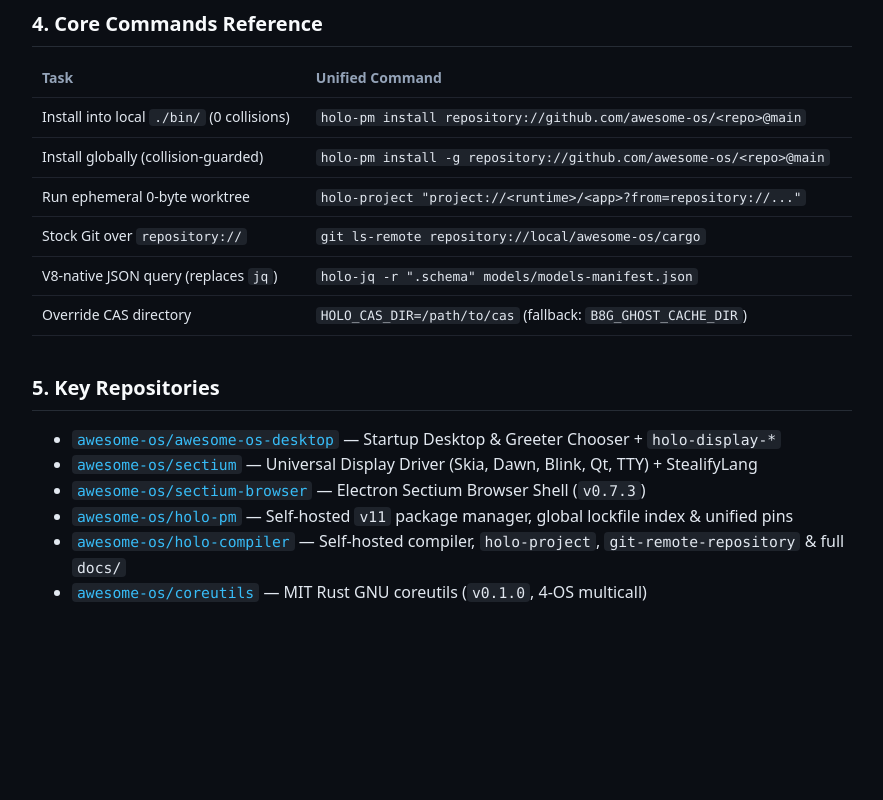
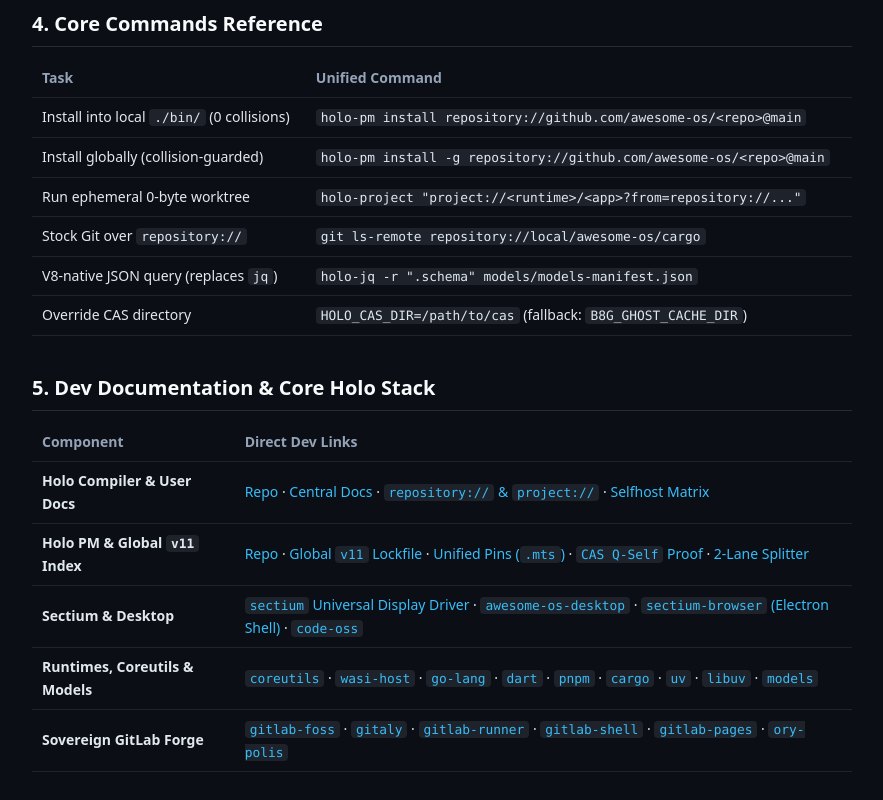
Before and after one commit to awesome-os/awesome-os.github.io, a plain HTML site: page docs/index.html in a window 1280 px wide. Shown: the part 1865-2665 px from the top of the page, without its empty margins (198-1081 px from the left). Before the commit the page ends 2567 px from the top, so only its background shows below. Drawn offline with Linux system fonts and the light colour scheme.

Commit message:
docs: add Dev Documentation & direct Core Holo Stack links table to /docs/

```diff
--- a/docs/index.html
+++ b/docs/index.html
@@ -152,15 +152,67 @@ docker run --rm -it ghcr.io/awesome-os/t2linux:latest /bin/sh
       </tbody>
     </table>
 
-    <h2>5. Key Repositories</h2>
-    <ul>
-      <li><a href="https://github.com/awesome-os/awesome-os-desktop"><code>awesome-os/awesome-os-desktop</code></a> — Startup Desktop &amp; Greeter Chooser + <code>holo-display-*</code></li>
-      <li><a href="https://github.com/awesome-os/sectium"><code>awesome-os/sectium</code></a> — Universal Display Driver (Skia, Dawn, Blink, Qt, TTY) + StealifyLang</li>
-      <li><a href="https://github.com/awesome-os/sectium-browser"><code>awesome-os/sectium-browser</code></a> — Electron Sectium Browser Shell (<code>v0.7.3</code>)</li>
-      <li><a href="https://github.com/awesome-os/holo-pm"><code>awesome-os/holo-pm</code></a> — Self-hosted <code>v11</code> package manager, global lockfile index &amp; unified pins</li>
-      <li><a href="https://github.com/awesome-os/holo-compiler"><code>awesome-os/holo-compiler</code></a> — Self-hosted compiler, <code>holo-project</code>, <code>git-remote-repository</code> &amp; full <code>docs/</code></li>
-      <li><a href="https://github.com/awesome-os/coreutils"><code>awesome-os/coreutils</code></a> — MIT Rust GNU coreutils (<code>v0.1.0</code>, 4-OS multicall)</li>
-    </ul>
+    <h2>5. Dev Documentation &amp; Core Holo Stack</h2>
+    <table>
+      <thead>
+        <tr><th>Component</th><th>Direct Dev Links</th></tr>
+      </thead>
+      <tbody>
+        <tr>
+          <td><strong>Holo Compiler &amp; User Docs</strong></td>
+          <td>
+            <a href="https://github.com/awesome-os/holo-compiler">Repo</a> ·
+            <a href="https://github.com/awesome-os/holo-compiler/tree/main/docs">Central Docs</a> ·
+            <a href="https://github.com/awesome-os/holo-compiler/blob/main/docs/repository-and-project-uris.md"><code>repository://</code> &amp; <code>project://</code></a> ·
+            <a href="https://github.com/awesome-os/holo-compiler/blob/main/toolchains/selfhost-matrix.json">Selfhost Matrix</a>
+          </td>
+        </tr>
+        <tr>
+          <td><strong>Holo PM &amp; Global <code>v11</code> Index</strong></td>
+          <td>
+            <a href="https://github.com/awesome-os/holo-pm">Repo</a> ·
+            <a href="https://github.com/awesome-os/holo-pm/blob/main/index/holo-compiler-lockfile.json">Global <code>v11</code> Lockfile</a> ·
+            <a href="https://github.com/awesome-os/holo-pm/blob/main/pins/holo-overrides.mts">Unified Pins (<code>.mts</code>)</a> ·
+            <a href="https://github.com/awesome-os/holo-pm/blob/main/bootstrap/selfhost-fixedpoint.mts"><code>CAS Q-Self</code> Proof</a> ·
+            <a href="https://github.com/awesome-os/holo-pm/blob/main/src/semantic-lane-splitter.mts">2-Lane Splitter</a>
+          </td>
+        </tr>
+        <tr>
+          <td><strong>Sectium &amp; Desktop</strong></td>
+          <td>
+            <a href="https://github.com/awesome-os/sectium"><code>sectium</code> Universal Display Driver</a> ·
+            <a href="https://github.com/awesome-os/awesome-os-desktop"><code>awesome-os-desktop</code></a> ·
+            <a href="https://github.com/awesome-os/sectium-browser"><code>sectium-browser</code> (Electron Shell)</a> ·
+            <a href="https://github.com/awesome-os/code-oss"><code>code-oss</code></a>
+          </td>
+        </tr>
+        <tr>
+          <td><strong>Runtimes, Coreutils &amp; Models</strong></td>
+          <td>
+            <a href="https://github.com/awesome-os/coreutils"><code>coreutils</code></a> ·
+            <a href="https://github.com/awesome-os/wasi-host"><code>wasi-host</code></a> ·
+            <a href="https://github.com/awesome-os/go-lang"><code>go-lang</code></a> ·
+            <a href="https://github.com/awesome-os/dart"><code>dart</code></a> ·
+            <a href="https://github.com/awesome-os/pnpm"><code>pnpm</code></a> ·
+            <a href="https://github.com/awesome-os/cargo"><code>cargo</code></a> ·
+            <a href="https://github.com/awesome-os/uv"><code>uv</code></a> ·
+            <a href="https://github.com/awesome-os/libuv"><code>libuv</code></a> ·
+            <a href="https://github.com/awesome-os/models"><code>models</code></a>
+          </td>
+        </tr>
+        <tr>
+          <td><strong>Sovereign GitLab Forge</strong></td>
+          <td>
+            <a href="https://github.com/awesome-os/gitlab-foss"><code>gitlab-foss</code></a> ·
+            <a href="https://github.com/awesome-os/gitaly"><code>gitaly</code></a> ·
+            <a href="https://github.com/awesome-os/gitlab-runner"><code>gitlab-runner</code></a> ·
+            <a href="https://github.com/awesome-os/gitlab-shell"><code>gitlab-shell</code></a> ·
+            <a href="https://github.com/awesome-os/gitlab-pages"><code>gitlab-pages</code></a> ·
+            <a href="https://github.com/awesome-os/ory-polis"><code>ory-polis</code></a>
+          </td>
+        </tr>
+      </tbody>
+    </table>
   </main>
 </body>
 </html>
```
